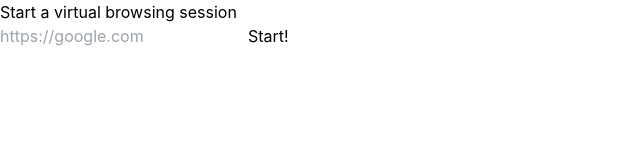
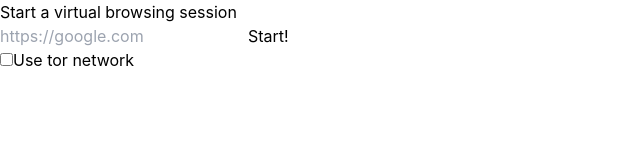
Before and after one commit to Ramanjs/virtual-browser, a React (Vite) app in the folder client/: page / in a window 1280 px wide. Shown: the top 160 px of the page, without its empty margins (0-640 px from the left). Built offline with nearby package versions, Linux system fonts and the light colour scheme; no server answers.

Commit message:
checkbox for tor connection

```diff
--- a/client/src/App.jsx
+++ b/client/src/App.jsx
@@ -7,6 +7,7 @@ function App() {
   const canvasRef = useRef(null)
   const [start, setStart] = useState(false)
   const [connected, setConnected] = useState(socket.connected)
+  const [tor, setTor] = useState(false)
   const [url, setUrl] = useState("")
 
   const WIDTH = 800;
@@ -38,7 +39,7 @@ function App() {
     const ctx = canvas.getContext('2d')
     let imageUrl = ''
 
-    socket.emit('url', url)
+    socket.emit('url', url, tor)
 
     document.onclick = (e) => handleMouseClick(canvas, e)
     document.onwheel = (e) => handleMouseWheel(canvas, e)
@@ -98,11 +99,15 @@ function App() {
       <div className="w-full min-h-screen flex flex-col items-center justify-center bg-gray-200">
         {!start &&
         <div className="bg-white p-8 rounded-lg flex flex-col items-center">
-          <h1 className="mb-4">Start a virtual browsing session</h1>
+          <h1 className="mb-8 text-2xl">Start a virtual browsing session</h1>
           <form className="flex space-x-4" onSubmit={handleSubmit}>
             <input type="url" className="border-2" value={url} onChange={(e) => setUrl(e.target.value)} placeholder="https://google.com" required/>
             <input type="submit" className="bg-blue-400 p-4 text-white cursor-pointer" value={"Start!"}/>
           </form>
+          <div className="flex space-x-2 mt-2">
+            <input type="checkbox" name="tor" onChange={(e) => setTor(e.target.checked)}/>
+            <label htmlFor="tor">Use tor network</label>
+          </div>
         </div>
         }
         <canvas ref={canvasRef} width={WIDTH} height={HEIGHT} className={start ? "" : "hidden"}></canvas>
```
